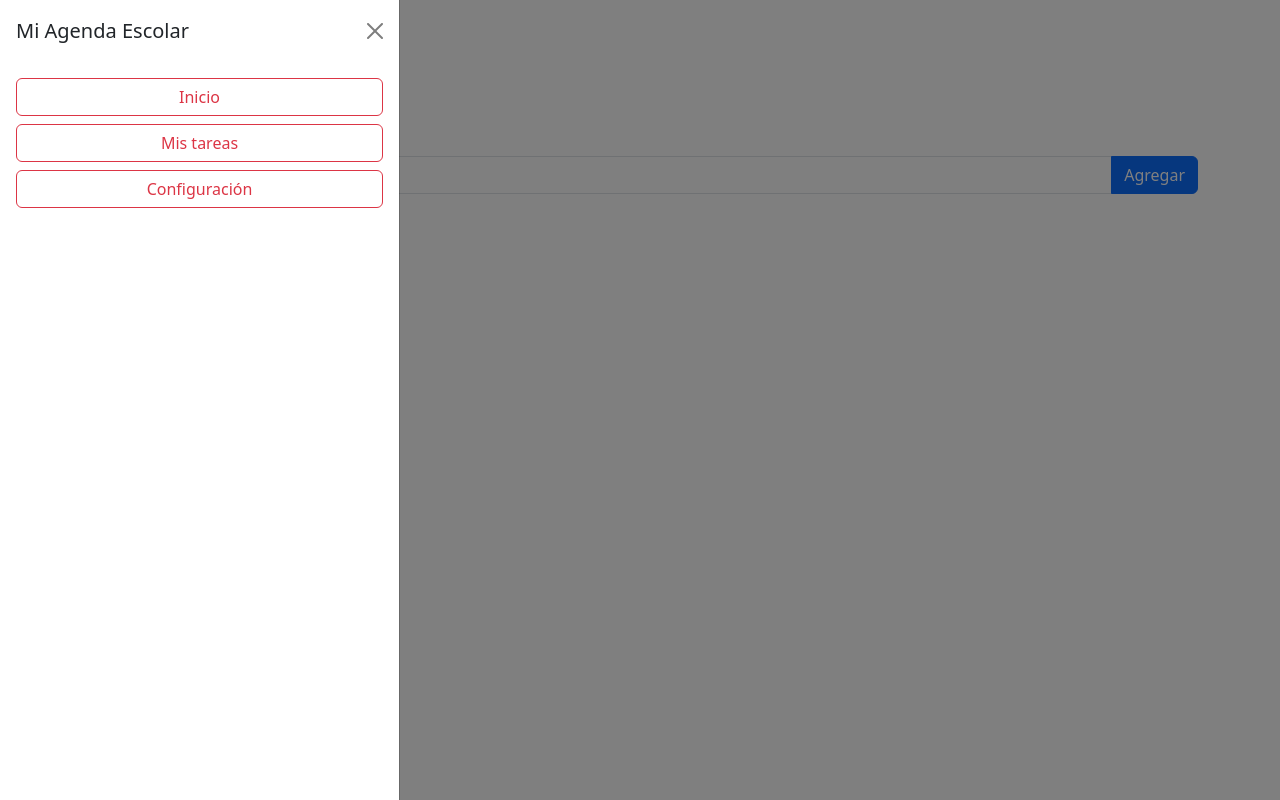
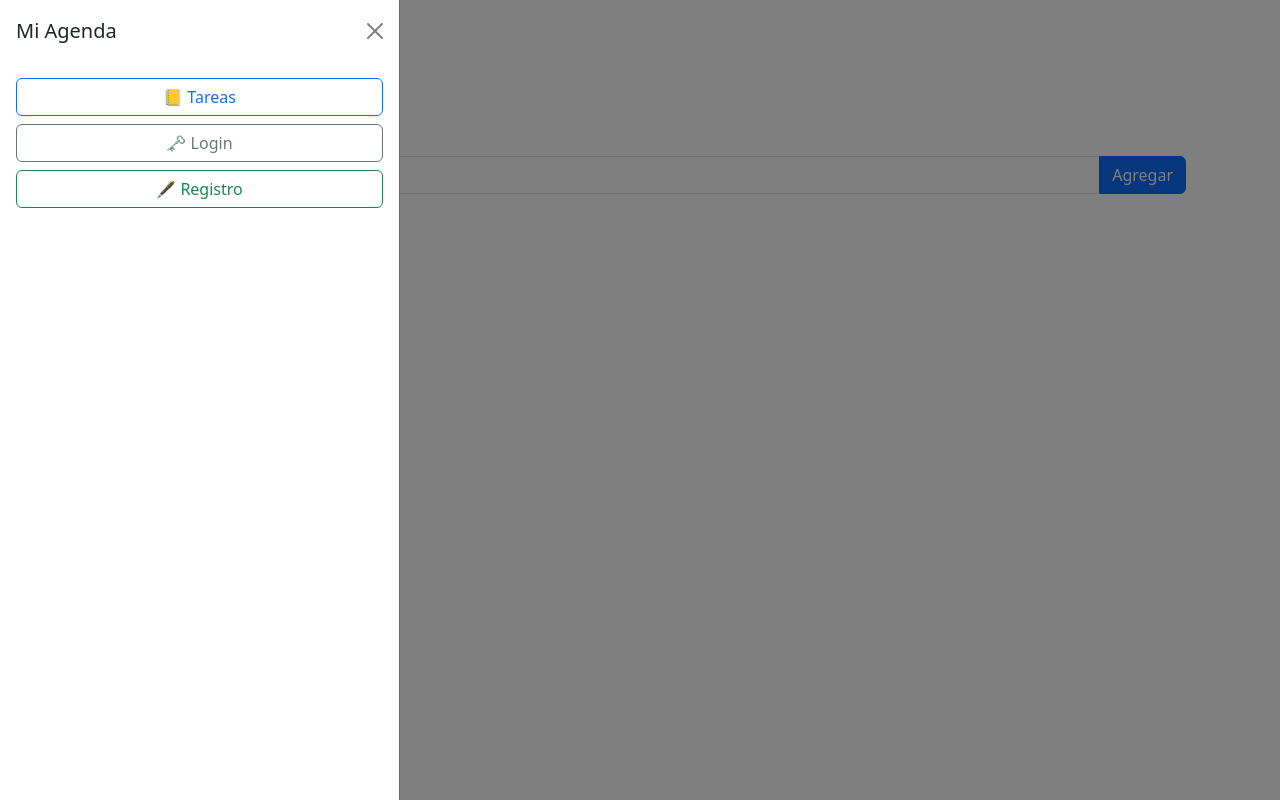
Before and after one commit to OscarMedina-125435/practica1, a Flask app: page / in a window 1280 px wide, after a click on "☰ Menú". Run offline with Flask 3, Linux system fonts and the light colour scheme.

Commit message:
cambie todo

```diff
--- a/app.py
+++ b/app.py
@@ -2,30 +2,48 @@ from flask import Flask, render_template, request, redirect
 
 app = Flask(__name__)
 
-# Datos en memoria (simples)
-tareas = [
-    {"nombre": "Hacer tarea de mate", "hecho": False},
-    {"nombre": "Practicar baile", "hecho": False},
-    {"nombre": "Estudiar programación", "hecho": False}
-]
+dias_semana = ["Lunes", "Martes", "Miércoles", "Jueves", "Viernes", "Sábado", "Domingo"]
+
+cuadros = []
 
 @app.route("/", methods=["GET", "POST"])
 def index():
-    global tareas
+    global cuadros
 
     if request.method == "POST":
-        if "nueva_tarea" in request.form:
-            nueva = request.form["nueva_tarea"]
-            if nueva:
-                tareas.append({"nombre": nueva, "hecho": False})
 
+        # Crear nuevo cuadro (materia)
+        if "nuevo_cuadro" in request.form:
+            titulo = request.form["nuevo_cuadro"]
+
+            if titulo:
+                cuadros.append({
+                    "titulo": titulo,
+                    "dias": [{"nombre": d, "hecho": False} for d in dias_semana]
+                })
+
+        # Marcar día
         elif "toggle" in request.form:
-            i = int(request.form["toggle"])
-            tareas[i]["hecho"] = not tareas[i]["hecho"]
+            c = int(request.form["cuadro"])
+            d = int(request.form["toggle"])
+
+            cuadros[c]["dias"][d]["hecho"] = not cuadros[c]["dias"][d]["hecho"]
 
         return redirect("/")
 
-    return render_template("index.html", tareas=tareas)
+    return render_template("index.html", cuadros=cuadros)
+
+@app.route('/base')
+def base():
+    return render_template('base.html')
+
+@app.route('/login')
+def login():
+    return render_template('login.html')
+
+@app.route('/registro')
+def registro():
+    return render_template('registro.html')
 
 if __name__ == "__main__":
     app.run(debug=True)
--- /dev/null
+++ b/templates/base.html
@@ -0,0 +1,58 @@
+<!DOCTYPE html>
+<html lang="es">
+<head>
+<meta charset="UTF-8">
+<title>{% block title %}Agenda{% endblock %}</title>
+
+<link href="https://cdn.jsdelivr.net/npm/bootstrap@5.3.8/dist/css/bootstrap.min.css" rel="stylesheet">
+</head>
+<body>
+
+<!-- BOTÓN PARA ABRIR MENU -->
+<button class="btn btn-dark m-3" type="button" data-bs-toggle="offcanvas" data-bs-target="#menu">
+    ☰ Menú
+</button>
+
+<!-- MENÚ LATERAL -->
+<div class="offcanvas offcanvas-start" tabindex="-1" id="menu">
+    <div class="offcanvas-header">
+    <h5 class="offcanvas-title">Mi Agenda</h5>
+    <button type="button" class="btn-close" data-bs-dismiss="offcanvas"></button>
+    </div>
+
+    <div class="offcanvas-body">
+
+    <!-- BOTÓN A TAREAS (INDEX) -->
+    <a href="{{ url_for('index') }}">
+        <button class="btn btn-outline-primary w-100 mb-2">
+     📒 Tareas
+        </button>
+    </a>
+
+    <!-- LOGIN -->
+    <a href="{{ url_for('login') }}">
+        <button class="btn btn-outline-secondary w-100 mb-2">
+        🗝️ Login
+        </button>
+    </a>
+
+    <!-- REGISTRO -->
+    <a href="{{ url_for('registro') }}">
+        <button class="btn btn-outline-success w-100 mb-2">
+        🖋️ Registro
+        </button>
+    </a>
+
+    </div>
+</div>
+
+<!-- CONTENIDO DE CADA PÁGINA -->
+<div class="container">
+    {% block content %}
+    {% endblock %}
+</div>
+
+<script src="https://cdn.jsdelivr.net/npm/bootstrap@5.3.8/dist/js/bootstrap.bundle.min.js"></script>
+
+</body>
+</html>
--- a/templates/index.html
+++ b/templates/index.html
@@ -1,64 +1,51 @@
-<!DOCTYPE html>
-<html lang="es">
-<head>
-<meta charset="UTF-8">
-<title>Agenda</title>
-<link href="https://cdn.jsdelivr.net/npm/bootstrap@5.3.8/dist/css/bootstrap.min.css" rel="stylesheet">
-</head>
-<body>
+{% extends "base.html" %}
 
-<!-- BOTÓN MENÚ -->
-<button class="btn btn-dark m-3" type="button" data-bs-toggle="offcanvas" data-bs-target="#menu">
-   Menú
-</button>
+{% block title %}Agenda{% endblock %}
+
+{% block content %}
 
 <div class="container mt-4">
 
-  <h2 class="mb-4">📋 Mis cuadros</h2>
+  <h2 class="mb-4"> Gestor de Tareas </h2>
+
 
   <!-- Crear cuadro -->
   <form method="POST" class="input-group mb-4">
-    <input type="text" name="nuevo_cuadro" class="form-control" placeholder="Nombre del cuadro">
+    <input type="text" name="nuevo_cuadro" class="form-control" placeholder="Nombre de la tarea">
     <button class="btn btn-primary">Agregar</button>
   </form>
 
   <div class="d-flex flex-wrap gap-3">
 
     {% for cuadro in cuadros %}
+    {% set cuadro_index = loop.index0 %}
+
     <div class="card" style="width: 18rem;">
 
-      <!-- HEADER -->
-      <div class="card-header">
+      <!-- TITULO -->
+      <div class="card-header text-center fw-bold">
         {{ cuadro.titulo }}
       </div>
 
-      <!-- INPUT -->
-      <div class="p-2">
-        <form method="POST" class="input-group">
-          <input type="hidden" name="cuadro" value="{{ loop.index0 }}">
-          <input type="text" name="nueva_tarea" class="form-control" placeholder="Nueva tarea">
-          <button class="btn btn-success">+</button>
-        </form>
-      </div>
-
-      <!-- LISTA -->
+      <!-- DIAS -->
       <ul class="list-group list-group-flush">
 
-        {% for tarea in cuadro.tareas %}
+        {% for dia in cuadro.dias %}
         <li class="list-group-item">
 
-          <form method="POST" class="d-flex align-items-center">
-            <input type="hidden" name="cuadro" value="{{ loop.parent.index0 }}">
+          <form method="POST" class="d-flex justify-content-between align-items-center">
+
+            <input type="hidden" name="cuadro" value="{{ cuadro_index }}">
             <input type="hidden" name="toggle" value="{{ loop.index0 }}">
 
-            <button class="btn p-0 border-0 bg-transparent me-2">
-              <input type="checkbox" class="form-check-input"
-                     {% if tarea.hecho %}checked{% endif %} disabled>
+            <span>{{ dia.nombre }}</span>
+
+            <button class="btn p-0 border-0 bg-transparent">
+              <input type="checkbox"
+                      {% if dia.hecho %}checked{% endif %}
+                      disabled>
             </button>
 
-            <span class="{% if tarea.hecho %}text-decoration-line-through text-muted{% endif %}">
-              {{ tarea.nombre }}
-            </span>
 
           </form>
 
@@ -68,27 +55,11 @@
       </ul>
 
     </div>
+
     {% endfor %}
 
   </div>
 
 </div>
 
-<!-- MENÚ LATERAL -->
-<div class="offcanvas offcanvas-start" id="menu">
-  <div class="offcanvas-header">
-    <h5 class="offcanvas-title">Mi Agenda Escolar</h5>
-    <button type="button" class="btn-close" data-bs-dismiss="offcanvas"></button>
-  </div>
-
-  <div class="offcanvas-body">
-    <button class="btn btn-outline-danger w-100 mb-2">Inicio</button>
-    <button class="btn btn-outline-danger w-100 mb-2">Mis tareas</button>
-    <button class="btn btn-outline-danger w-100 mb-2">Configuración</button>
-  </div>
-</div>
-
-<script src="https://cdn.jsdelivr.net/npm/bootstrap@5.3.8/dist/js/bootstrap.bundle.min.js"></script>
-
-</body>
-</html>
+{% endblock %}
```
Also changed, not shown: templates/login.html (added, +29 -0 lines), templates/registro.html (added, +31 -0 lines).
